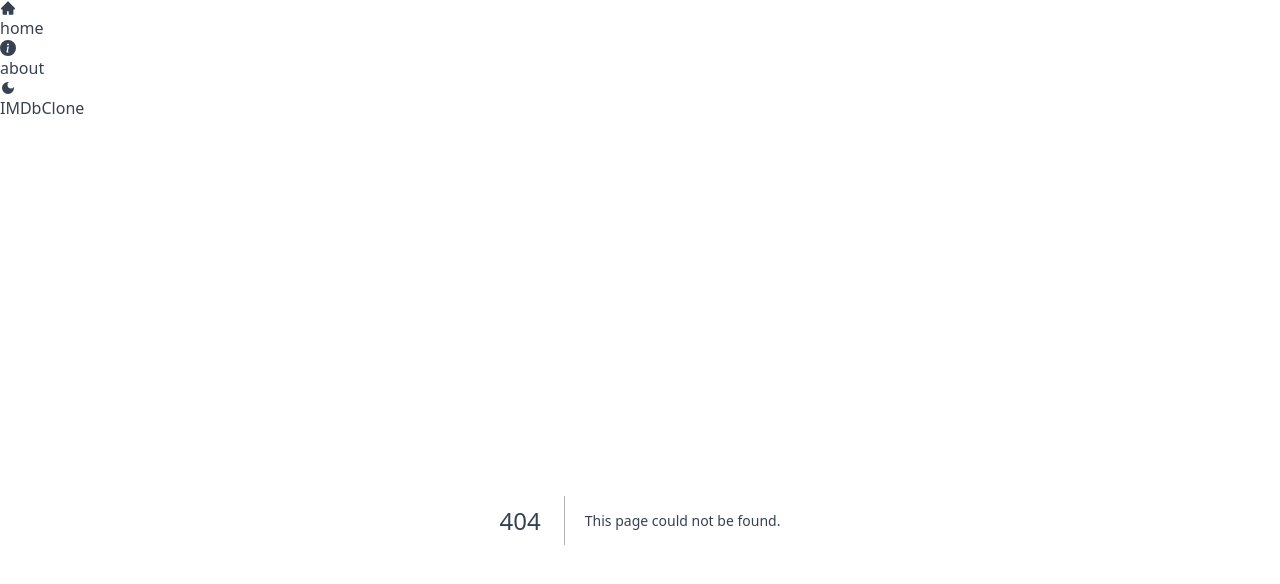
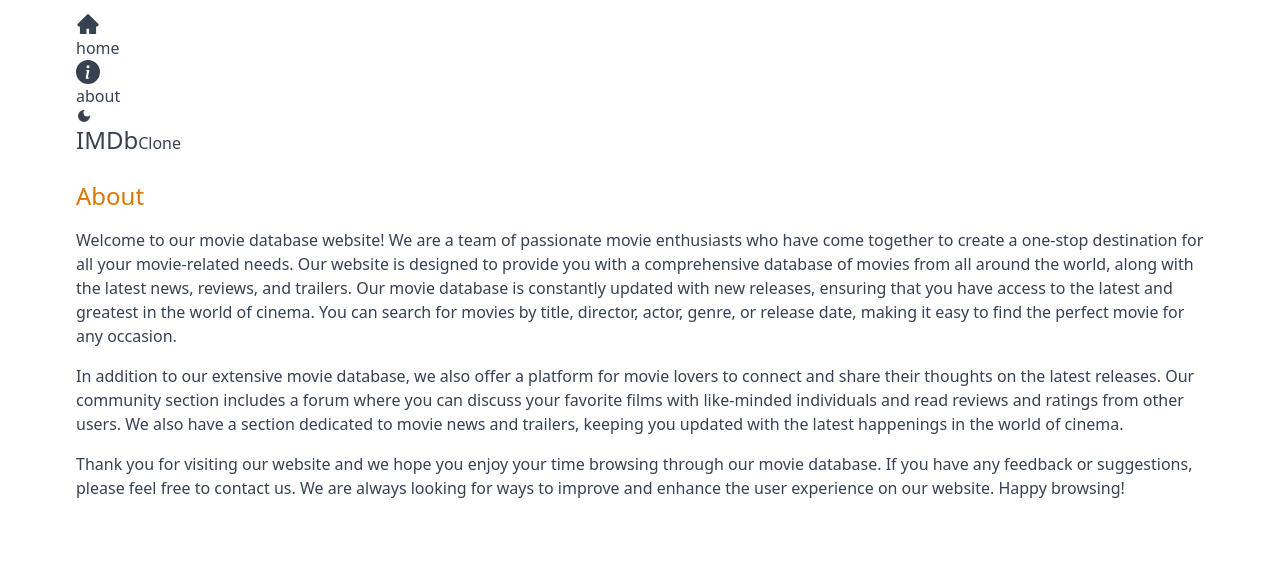
Before and after one commit to Anaskhaan/imdb-clone, a Next.js app: page /about in a window 1280 px wide. Before the commit this address had no page. Shown: the top 584 px of the page. Built offline with nearby package versions, Linux system fonts and the light colour scheme.

Commit message:
Created about page

```diff
--- /dev/null
+++ b/src/app/about/page.jsx
@@ -0,0 +1,34 @@
+export default function About() {
+  return (
+    <div className="max-w-6xl mx-auto p-3 space-y-4">
+      <h1 className="text-2xl font-medium text-amber-600">About</h1>
+      <p>
+        Welcome to our movie database website! We are a team of passionate movie
+        enthusiasts who have come together to create a one-stop destination for
+        all your movie-related needs. Our website is designed to provide you
+        with a comprehensive database of movies from all around the world, along
+        with the latest news, reviews, and trailers. Our movie database is
+        constantly updated with new releases, ensuring that you have access to
+        the latest and greatest in the world of cinema. You can search for
+        movies by title, director, actor, genre, or release date, making it easy
+        to find the perfect movie for any occasion.
+      </p>
+      <p>
+        In addition to our extensive movie database, we also offer a platform
+        for movie lovers to connect and share their thoughts on the latest
+        releases. Our community section includes a forum where you can discuss
+        your favorite films with like-minded individuals and read reviews and
+        ratings from other users. We also have a section dedicated to movie news
+        and trailers, keeping you updated with the latest happenings in the
+        world of cinema.
+      </p>
+      <p>
+        Thank you for visiting our website and we hope you enjoy your time
+        browsing through our movie database. If you have any feedback or
+        suggestions, please feel free to contact us. We are always looking for
+        ways to improve and enhance the user experience on our website. Happy
+        browsing!
+      </p>
+    </div>
+  );
+}
```
